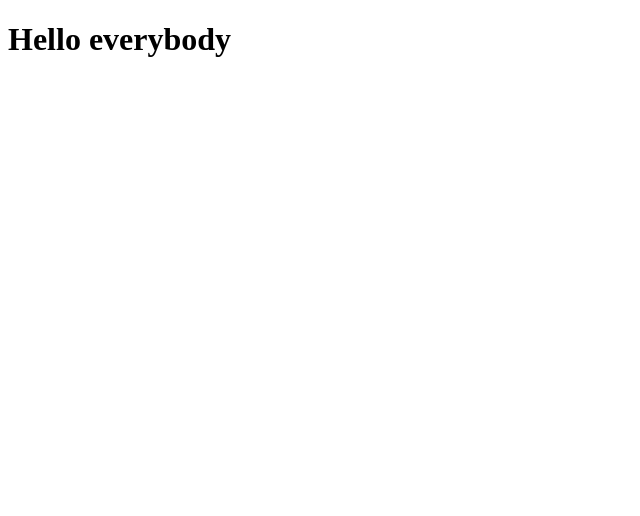
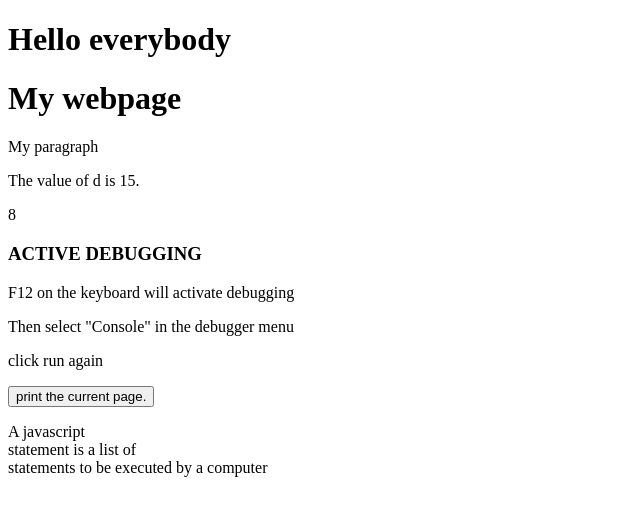
Before and after one commit to nkatha1/javascript-project, a plain HTML site: page js basics/index.html in a window 1280 px wide. Shown: the whole page, without its empty margins (0-640 px from the left). Drawn offline with Linux system fonts and the light colour scheme.

Commit message:
javascript is fun!

```diff
--- a/js basics/index.html
+++ b/js basics/index.html
@@ -10,6 +10,46 @@
 </body>
 <h1>Hello everybody</h1>
 <script src="index.js"></script>
+<!--JAVASCRIPT DISPLAY POSSIBILITIES-->
+<!--using innerHTML-->
+<h1>My webpage</h1>
+<p>My paragraph</p>
+<p id="my image">Here is my image</p>
+<script>
+    document.getElementById("my image".innerHTML) = 4 +4;
+    </script>
+<!--using document.write()
+using this after an HTML code is loaded,will delete all existing HTML-->
+<script>
+document.write(4+4);
+</script>
+<!--using window.alert() window kwyword is optional-->
+<script>
+    alert(4 + 4 );
+</script>
+<!--using console.log() for debugging purposes-->
+<h3>ACTIVE DEBUGGING</h3>
+<p>F12 on the keyboard will activate debugging</p>
+<p>Then select "Console" in the debugger menu</p>
+<p>click run again</p>
+<script>
+    console.log(4 + 4 );
+</script>
+<!--window.print()method prints the content of the current window-->
+<button onclick="window.print()">print the current page.
+</button>
+<!--JAVASCRIPT STATEMENTS-->
+<p>A javascript <br>statement is a list of <br>
+statements to be executed by a computer</p>
+<p id="my image"></p>
+<script>
+    let a,b,c; // statement 1
+    a = 4; //statement 2
+    b = 5; //statement 3
+    c = 6; //statement 4
+    d = a + b + c; //statement 5
+    document.getElementById("my image").innerHTML = "The value of d is " + d + ".";
+</script>
 
 
 </html>
```
